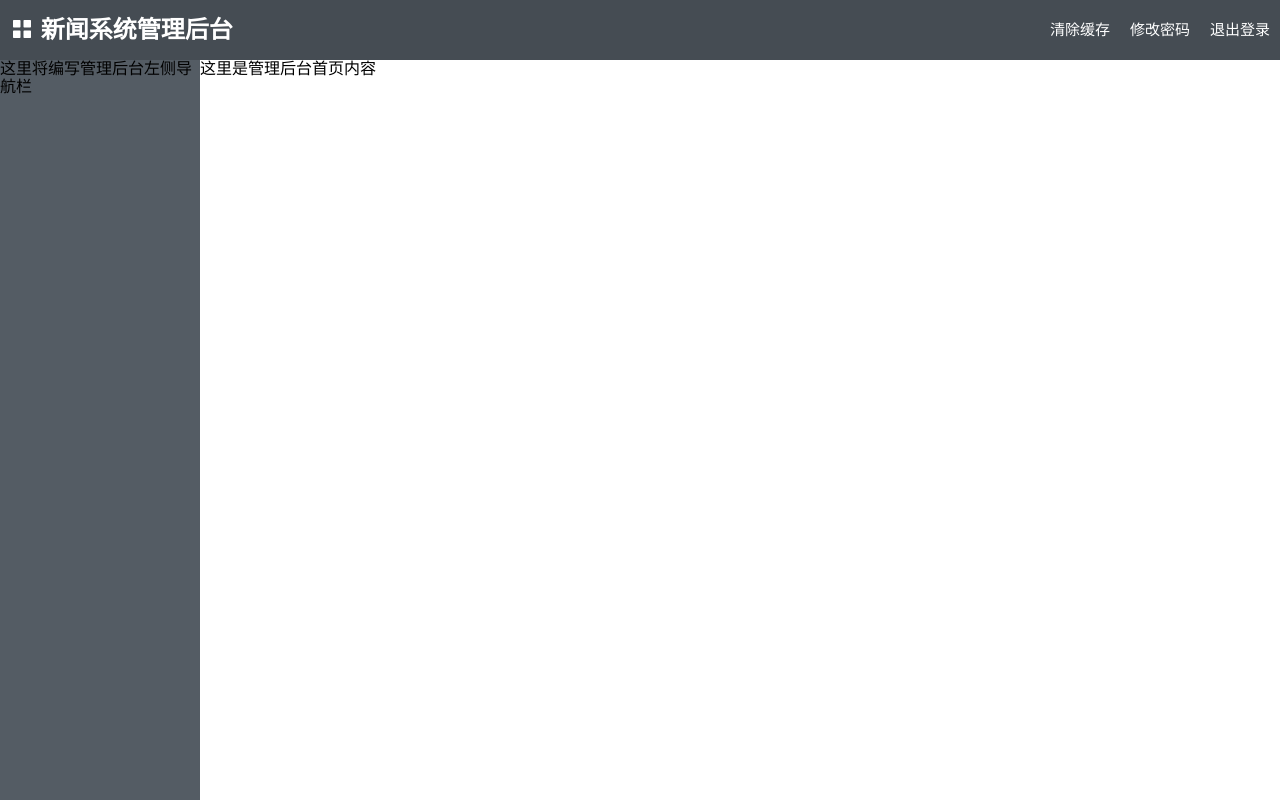
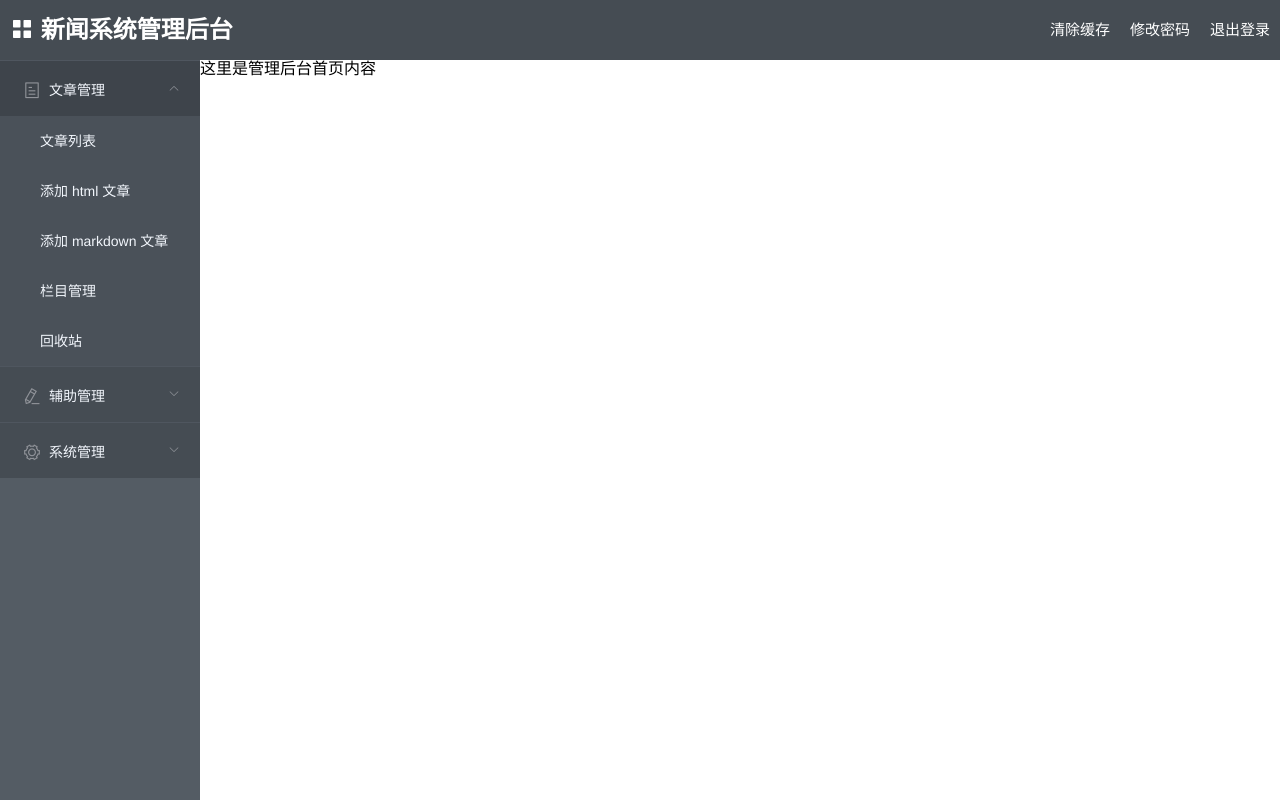
Before and after one commit to fengcms/python-restful-cms, a Vue app in the folder manage-fe/: page /#/ in a window 1280 px wide. Built offline with nearby package versions, Linux system fonts and the light colour scheme; no server answers.

Commit message:
管理后台做侧栏功能完成、全局检查是否登录完成

```diff
--- /dev/null
+++ b/manage-fe/src/coms/frame/main_frame/nav.vue
@@ -0,0 +1,80 @@
+<template>
+  <el-menu
+    default-active="el-icon-tickets"
+    :default-openeds="['el-icon-tickets']"
+    :unique-opened="true"
+    :router="true"
+    background-color="#4A5159"
+    text-color="#F2F6FC"
+    active-text-color="#409EFF"
+  >
+    <el-submenu v-for="i in nav" :index="i.icon" :key="i.icon">
+      <template slot="title">
+        <i :class="i.icon"></i>
+        <span>{{i.name}}</span>
+      </template>
+      <el-menu-item v-for="ii in i.children" :index="ii.url" :key="ii.url">
+        {{ii.name}}
+      </el-menu-item>
+    </el-submenu>
+  </el-menu>
+</template>
+<script>
+export default {
+  data () {
+    return {
+      nav: [
+        {
+          name: '文章管理',
+          icon: 'el-icon-tickets',
+          children: [
+            {
+              name: '文章列表',
+              url: '/article'
+            }, {
+              name: '添加 html 文章',
+              url: '/article/add'
+            }, {
+              name: '添加 markdown 文章',
+              url: '/article/add-md'
+            }, {
+              name: '栏目管理',
+              url: '/article/channel'
+            }, {
+              name: '回收站',
+              url: '/article/trash'
+            }
+          ]
+        }, {
+          name: '辅助管理',
+          icon: 'el-icon-edit',
+          children: [
+            {
+              name: '作者管理',
+              url: '/auxiliary/author'
+            }, {
+              name: '来源管理',
+              url: '/auxiliary/source'
+            }, {
+              name: '关键词管理',
+              url: '/auxiliary/keywords'
+            }
+          ]
+        }, {
+          name: '系统管理',
+          icon: 'el-icon-setting',
+          children: [
+            {
+              name: '系统设置',
+              url: '/system/setting'
+            }, {
+              name: '管理员管理',
+              url: '/system/manage'
+            }
+          ]
+        }
+      ]
+    }
+  }
+}
+</script>
--- a/manage-fe/src/frame/main_frame.vue
+++ b/manage-fe/src/frame/main_frame.vue
@@ -5,7 +5,10 @@
       <TopLine></TopLine>
     </el-header>
     <el-container>
-      <el-aside class="manage_bar">这里将编写管理后台左侧导航栏</el-aside>
+      <el-aside class="manage_bar">
+        <!-- 使用菜单栏组件 -->
+        <Nav></Nav>
+      </el-aside>
       <el-container class="manage_body">
         <div class="manage_main">
           <router-view />
@@ -17,8 +20,19 @@
 <script>
 // 引入顶部通栏组件
 import TopLine from '@/coms/frame/main_frame/top_line.vue'
+// 引用菜单栏组件
+import Nav from '@/coms/frame/main_frame/nav.vue'
 export default {
   // 注册组件
-  components: { TopLine }
+  components: { TopLine, Nav },
+  created () {
+    this.testLogin()
+  },
+  methods: {
+    testLogin () {
+      // 通过 site 接口判断是否登录
+      this.$api.get('site', null, () => {})
+    }
+  }
 }
 </script>
--- a/manage-fe/src/style/coms/frame/mainframe/_main.scss
+++ b/manage-fe/src/style/coms/frame/mainframe/_main.scss
@@ -1 +1,2 @@
 @import "topline";
+@import "nav";
--- /dev/null
+++ b/manage-fe/src/style/coms/frame/mainframe/_nav.scss
@@ -0,0 +1,18 @@
+.manage_bar {
+  $bgColor: #4A5159;
+  .el-menu {
+    border-right: none;
+    .is-opened {
+      .el-submenu__title {
+        background-color: darken($bgColor,5%) !important;
+      }
+    }
+    .el-submenu__title {
+      background-color: darken($bgColor,2%) !important;
+      border-top: 1px solid lighten($bgColor, 2%);
+      &:hover {
+        background-color: darken($bgColor,4%) !important;
+      }
+    }
+  }
+}
--- a/manage-fe/src/views/home.vue
+++ b/manage-fe/src/views/home.vue
@@ -1,17 +1,40 @@
 <template>
   <div class="manage_home">
     这里是管理后台首页内容
+    <!-- <input type="file" @change="upload" ref="love">
+    <img :src="img" alt="">
+    <div :style="`width: 100px;height: 100px;background-image: url(${img});`"></div> -->
   </div>
 </template>
 <script>
 export default {
   data () {
-    return {}
+    return {
+      img: '',
+      img2: ''
+    }
   },
   created () {
     this.$api.get('article', null, r => {
       console.log(r)
     })
+  },
+  methods: {
+    upload () {
+      this.img = this.getObjectURL(this.$refs.love.files[0])
+      console.log(this.getObjectURL(this.$refs.love.files[0]))
+    },
+    getObjectURL (file) {
+      var url = null
+      if (window.createObjectURL !== undefined) {
+        url = window.createObjectURL(file)
+      } else if (window.URL !== undefined) {
+        url = window.URL.createObjectURL(file)
+      } else if (window.webkitURL !== undefined) {
+        url = window.webkitURL.createObjectURL(file)
+      }
+      return url
+    }
   }
 }
 </script>
```
Also changed, not shown: 1 other file (tests, documents, lock files or other folders).
